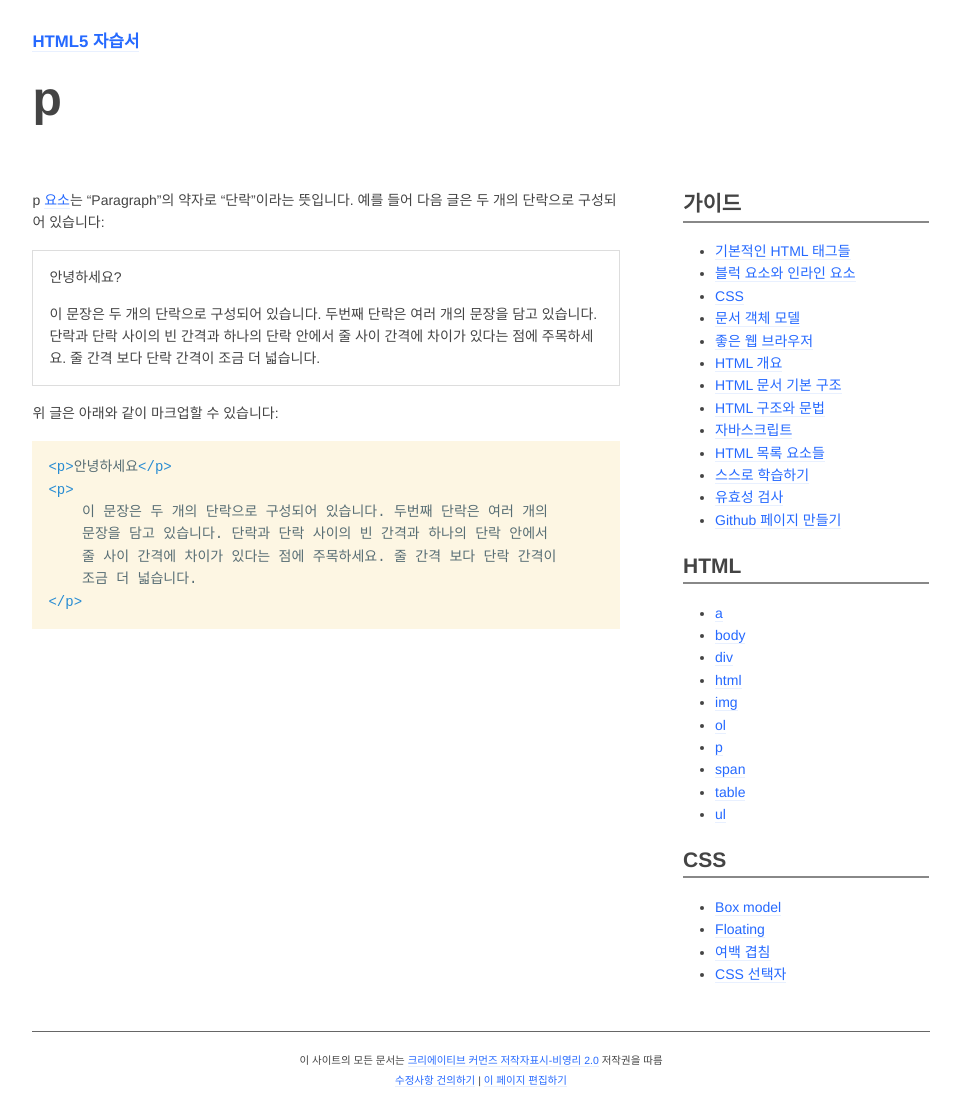
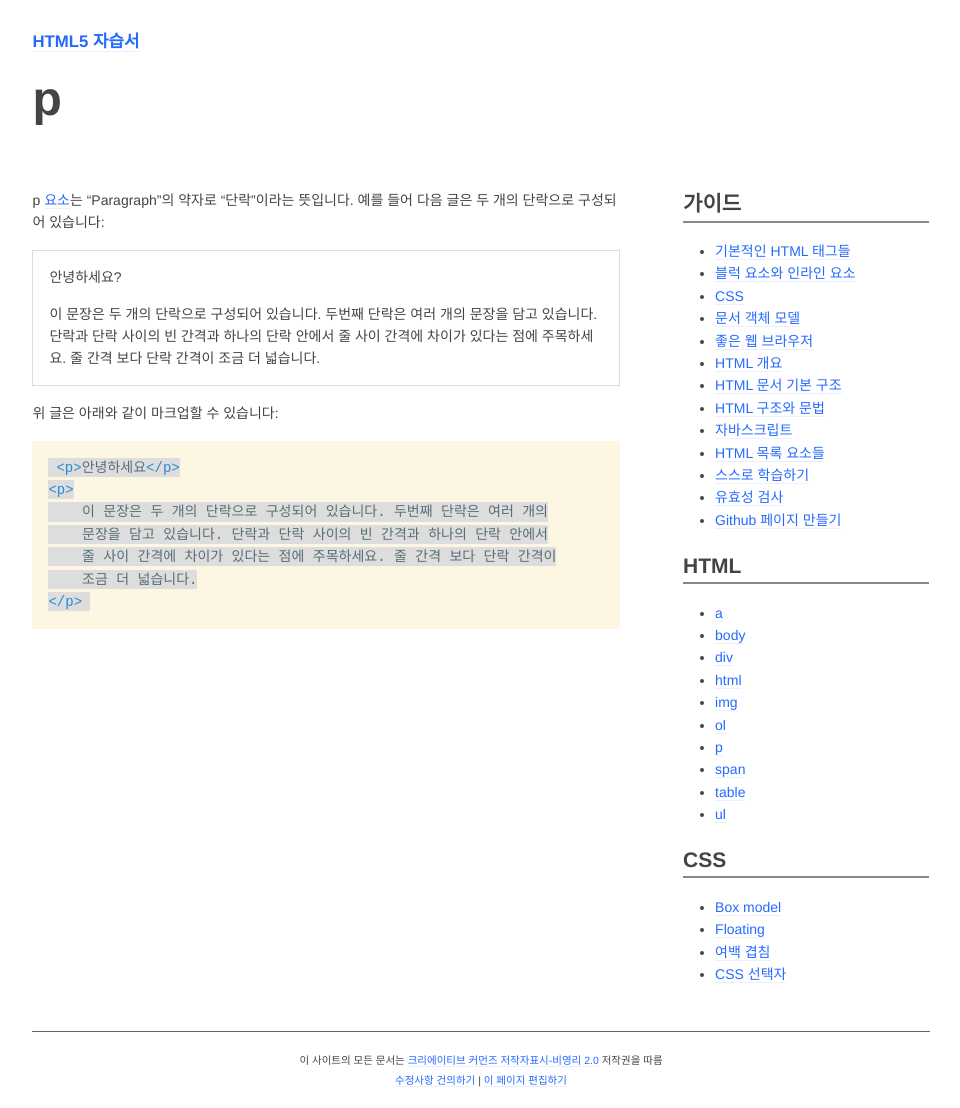
Before and after one commit to juniair/html5tutorial.github.io, a Jekyll site: the page built from _html/p.md, in a window 1280 px wide. Shown: the whole page, without its empty margins (159-1119 px from the left). Built offline with Jekyll 4.4.1, drawn with Linux system fonts in a browser that asks for light colours.

Commit message:
Update main.scss

```diff
--- a/assets/css/main.scss
+++ b/assets/css/main.scss
@@ -120,16 +120,21 @@ body > article {
     margin-top: 1.2rem;
   }
 
-  > .highlight {
+  .highlight {
     padding: 0.1rem 1rem;
     margin: 1rem 0;
   }
 
-  > blockquote {
+  blockquote {
     box-sizing: border-box;
     border: 1px solid #DDD;
     padding: 0.1rem 1rem;
     margin: 1rem 0;
+  }
+
+  code {
+    background-color: #DDD;
+    padding: 0.1rem 0.5rem;
   }
 
   iframe {
```
